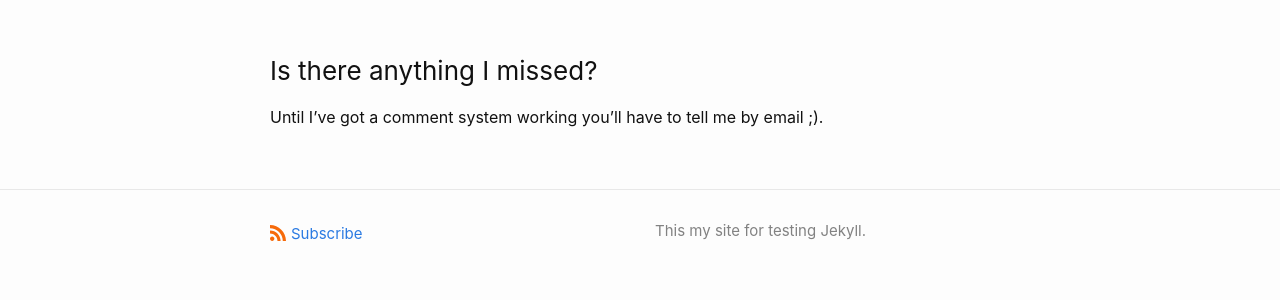
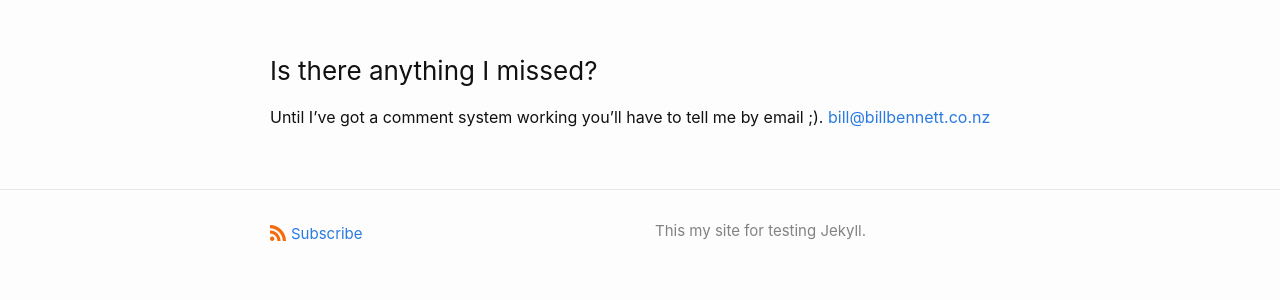
Before and after one commit to billbennettnz/billbennettnz.github.io, a Jekyll site: the page built from _posts/2022-01-13-From WordPress to Jekyll Project.markdown, in a window 1280 px wide. Shown: the part 1961-2261 px from the top of the page. Built offline with Jekyll 4.4.1, drawn with Linux system fonts in a browser that asks for light colours.

Commit message:
Update 2022-01-13-From WordPress to Jekyll Project.markdown

```diff
--- a/_posts/2022-01-13-From WordPress to Jekyll Project.markdown
+++ b/_posts/2022-01-13-From WordPress to Jekyll Project.markdown
@@ -61,4 +61,4 @@ I'd like that to be digitl.nz/wordpress/from-wordpress-to-jekyll-project
 - Adding in the PressPatron banner that is at the top of pages on my WordPress site.
 
 ### Is there anything I missed?
-Until I've got a comment system working you'll have to tell me by email ;).
+Until I've got a comment system working you'll have to tell me by email ;). [bill@billbennett.co.nz](mailto:bill@billbennett.co.nz)
```
